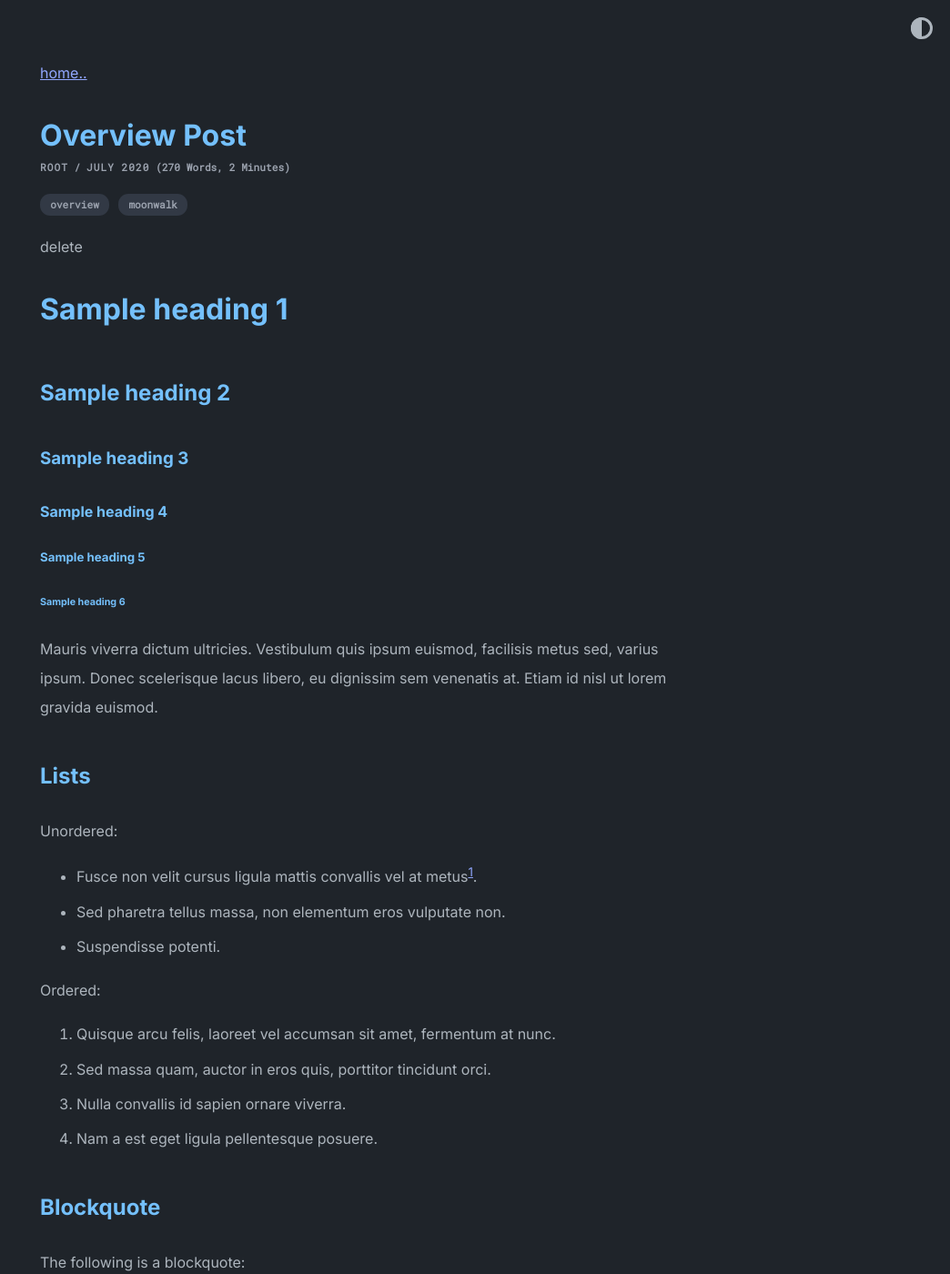
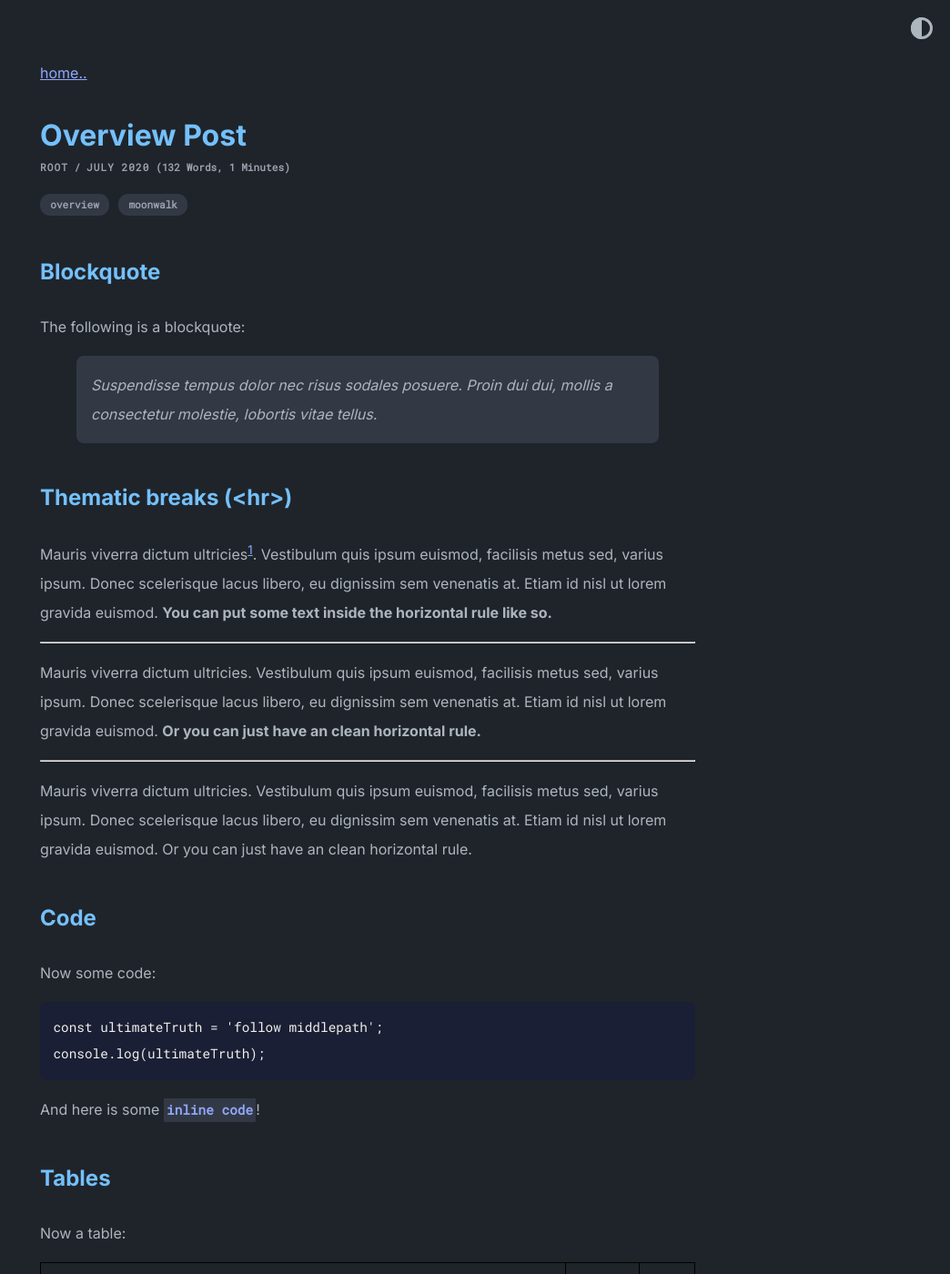
Before and after one commit to c0ralline/test.github.io, a Jekyll site: the page built from _posts/2020-07-07-overview-post.md, in a window 1280 px wide and 1400 px high. Shown: the whole window at 91% size, without its empty margins (236-1280 px from the left). Built offline with Jekyll 4.4.1, drawn with Linux system fonts in a browser that asks for light colours; some of the changed text lies outside the part shown.

Commit message:
Update 2020-07-07-overview-post.md

```diff
--- a/_posts/2020-07-07-overview-post.md
+++ b/_posts/2020-07-07-overview-post.md
@@ -3,32 +3,6 @@ layout: post
 author: root
 tags: [overview, moonwalk]
 ---
-
-delete
-
-# Sample heading 1
-## Sample heading 2
-### Sample heading 3
-#### Sample heading 4
-##### Sample heading 5
-###### Sample heading 6
-
-Mauris viverra dictum ultricies. Vestibulum quis ipsum euismod, facilisis metus sed, varius ipsum. Donec scelerisque lacus libero, eu dignissim sem venenatis at. Etiam id nisl ut lorem gravida euismod.
-
-## Lists
-
-Unordered:
-
-- Fusce non velit cursus ligula mattis convallis vel at metus[^2].
-- Sed pharetra tellus massa, non elementum eros vulputate non.
-- Suspendisse potenti.
-
-Ordered:
-
-1. Quisque arcu felis, laoreet vel accumsan sit amet, fermentum at nunc.
-2. Sed massa quam, auctor in eros quis, porttitor tincidunt orci.
-3. Nulla convallis id sapien ornare viverra.
-4. Nam a est eget ligula pellentesque posuere.
 
 ## Blockquote
 
```
